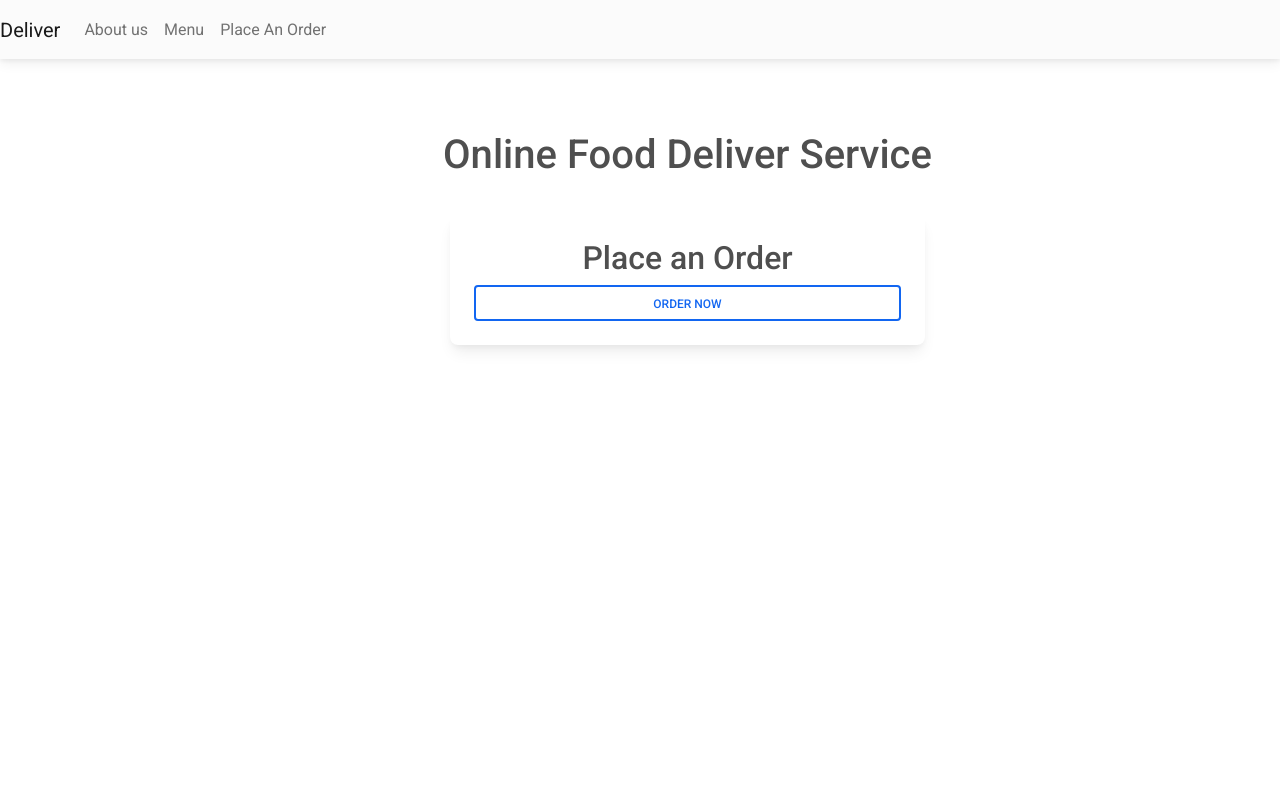
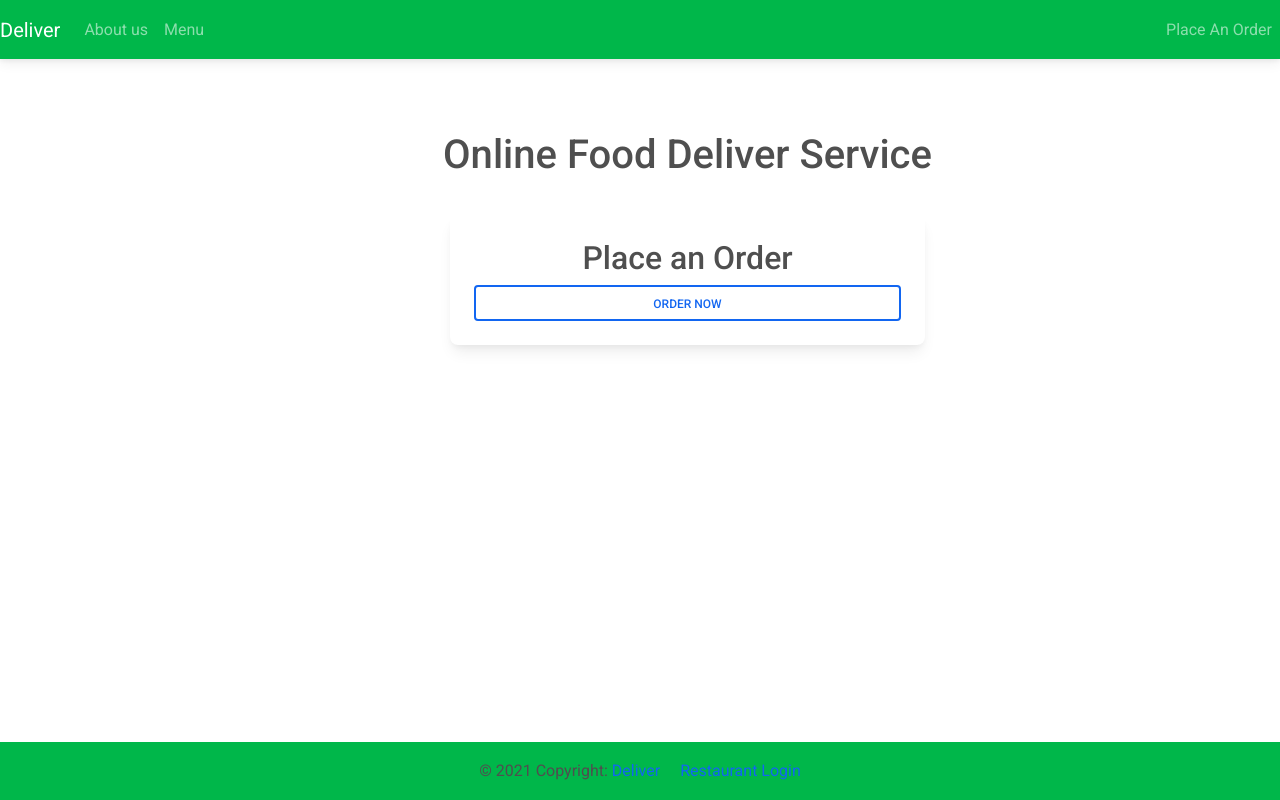
Before and after one commit to lewisbambrick/Project4, a Django app: page / in a window 1280 px wide. Run offline with Django 3.2, Linux system fonts and the light colour scheme.

Commit message:
footer added with some content, media root and urls started

```diff
--- a/deliver/customer/templates/customer/base.html
+++ b/deliver/customer/templates/customer/base.html
@@ -25,8 +25,8 @@ rel="stylesheet"
 <body>
     {% include 'customer/navigation.html' %}
     {% block content %}
-
     {% endblock content %}
+    {% include 'customer/footer.html' %}
 
 
     <!-- MDB -->
--- /dev/null
+++ b/deliver/customer/templates/customer/footer.html
@@ -0,0 +1,7 @@
+<footer class="page-footer font-small bg-success fixed-bottom">
+
+    <div class="footer-copyright text-center py-3">&copy; 2021 Copyright:
+        <a href="https://8000-lewisbambrick-project4-wel0rx8i2eo.ws-eu30.gitpod.io/">Deliver</a>
+        <a class="ms-3" href="#">Restaurant Login</a>
+    </div>
+</footer>
--- a/deliver/customer/templates/customer/navigation.html
+++ b/deliver/customer/templates/customer/navigation.html
@@ -1,10 +1,10 @@
-<nav class="navbar navbar-expand-lg navbar-light bg-light">
+<nav class="navbar navbar-expand-lg navbar-dark bg-success">
     <a class="navbar-brand" href="{% url 'index' %}">Deliver</a>
     <button class="navbar-toggler" type="button" data-toggle="collapse" data-target="#navbarNav" aria-controls="navbarNav" aria-expanded="false" aria-label="Toggle navigation">
       <span class="navbar-toggler-icon"></span>
     </button>
     <div class="collapse navbar-collapse" id="navbarNav">
-      <ul class="navbar-nav mr-auto">
+      <ul class="navbar-nav me-auto">
         <li class="nav-item">
           <a class="nav-link" href="{% url 'about' %}">About us</a>
         </li>
--- a/deliver/deliver/settings.py
+++ b/deliver/deliver/settings.py
@@ -121,6 +121,9 @@ USE_TZ = True
 
 STATIC_URL = '/static/'
 
+MEDIA_ROOT = BASE_DIR / 'media'
+MEDIA_URL = '/media/'
+
 # Default primary key field type
 # https://docs.djangoproject.com/en/3.2/ref/settings/#default-auto-field
 
--- a/deliver/deliver/urls.py
+++ b/deliver/deliver/urls.py
@@ -15,10 +15,12 @@ Including another URLconf
 """
 from django.contrib import admin
 from django.urls import path
+from django.conf import settings
+from django.conf.urls.static import static
 from customer.views import Index, About
 
 urlpatterns = [
     path('admin/', admin.site.urls),
-    path('',Index.as_view(), name='index'),
+    path('', Index.as_view(), name='index'),
     path('about/', About.as_view(), name='about')
-]
+] + static(settings.MEDIA_URL, document_root=settings.MEDIA_ROOT)
```
